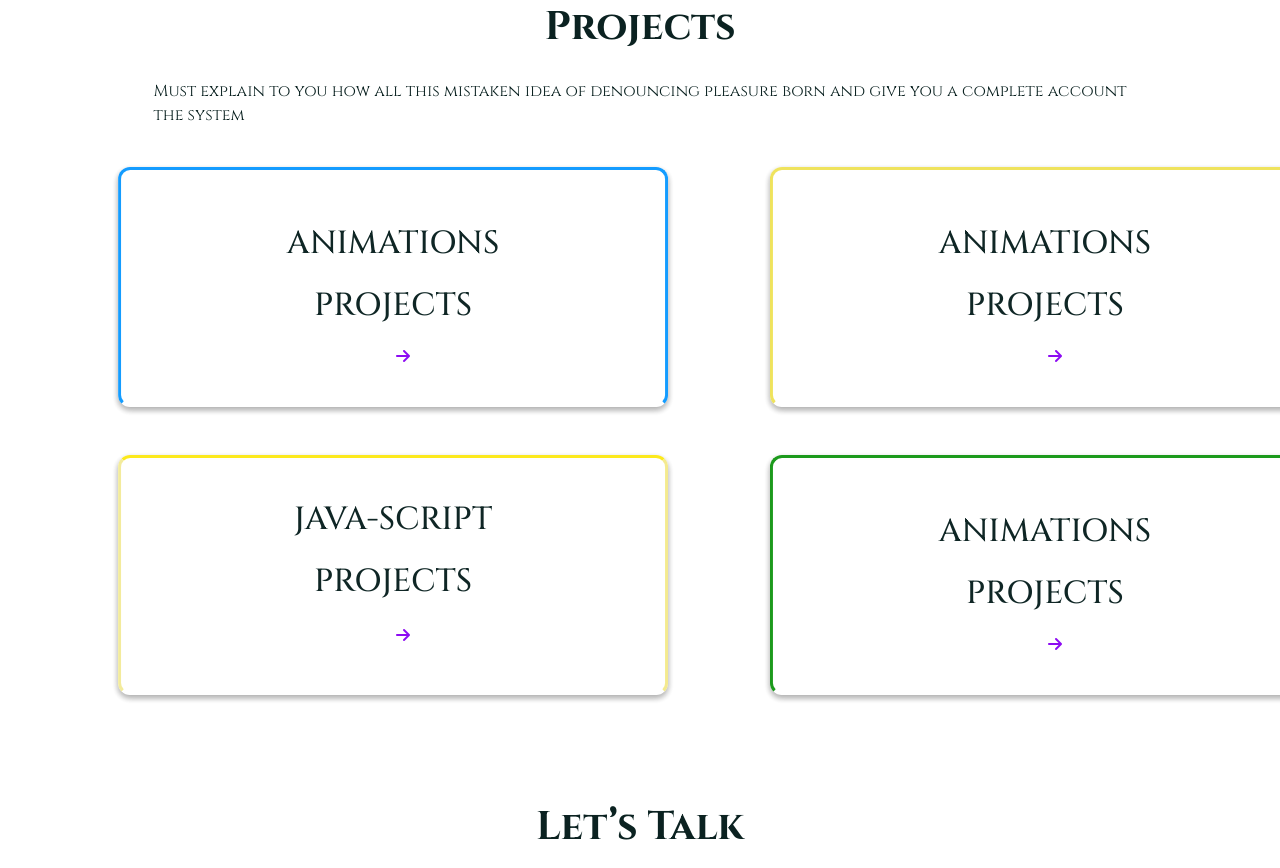
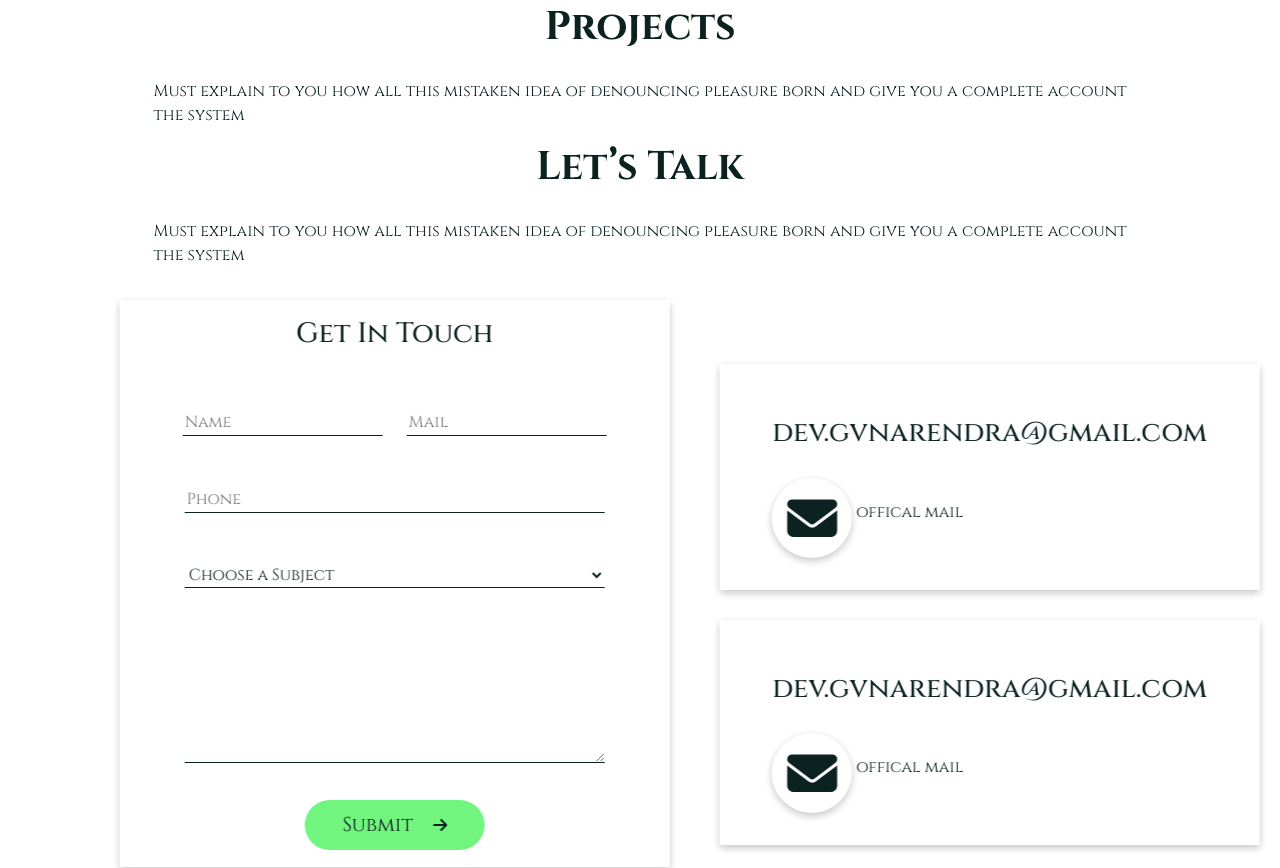
Before and after one commit to GVenkat-136/Profile, a plain HTML site: page index.html in a window 1280 px wide. Shown: the part 2397-3265 px from the top of the page. Drawn offline with nearby package versions, Linux system fonts and the light colour scheme.

Commit message:
Update index.html

```diff
--- a/index.html
+++ b/index.html
@@ -145,32 +145,6 @@
               account
               the system</p>
           </heading>
-          <div class="projects">
-            <div class="Courses_skils w-1 projects_skils boreder-1" data-aos="fade-right" data-aos-delay="1100">
-              <h2>ANIMATIONS</h2>
-              <h2>PROJECTS</h2>
-              <i class="fa-solid fa-arrow-right m-20 B-1 text-4"></i>
-            </div>
-            <div class="Courses_skils w-1 project-1 projects_skils boreder-5" data-aos="fade-left"
-              data-aos-delay="1100">
-              <h2>ANIMATIONS</h2>
-              <h2>PROJECTS</h2>
-              <!-- <p class="text-1 B-1">HTML</p> -->
-              <i class="fa-solid fa-arrow-right m-20 B-1 text-4"></i>
-            </div>
-            <div class="Courses_skils w-1 projects_skils boreder-2" data-aos="fade-right" data-aos-delay="1100">
-              <h2>JAVA-SCRIPT</h2>
-              <h2>PROJECTS</h2>
-              <!-- <p class="text-1 B-1">HTML</p> -->
-              <p class="text-4 B-1"><a></a> <i class="fa-solid fa-arrow-right m-20 B-1 text-4"></i></p>
-            </div>
-            <div class="Courses_skils w-1 projects_skils boreder-7" data-aos="fade-left" data-aos-delay="1100">
-              <h2>ANIMATIONS</h2>
-              <h2>PROJECTS</h2>
-              <!-- <p class="text-1 B-1">HTML</p> -->
-              <i class="fa-solid fa-arrow-right m-20 B-1 text-4"></i>
-            </div>
-        </section>
         <section id="contact">
           <heading class="heading" data-aos="zoom-in-up" data-aos-delay="700">
             <h1 class="B-1">Let’s Talk</h1>
```
